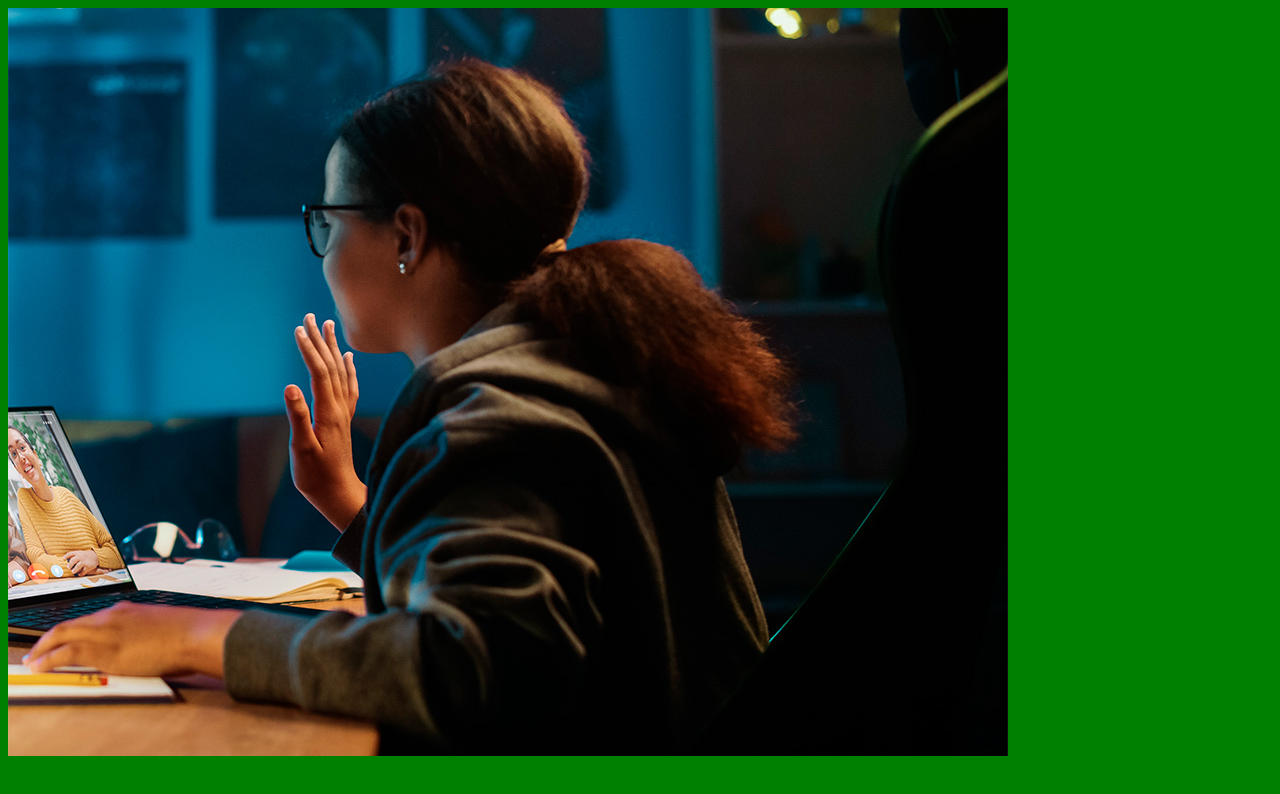
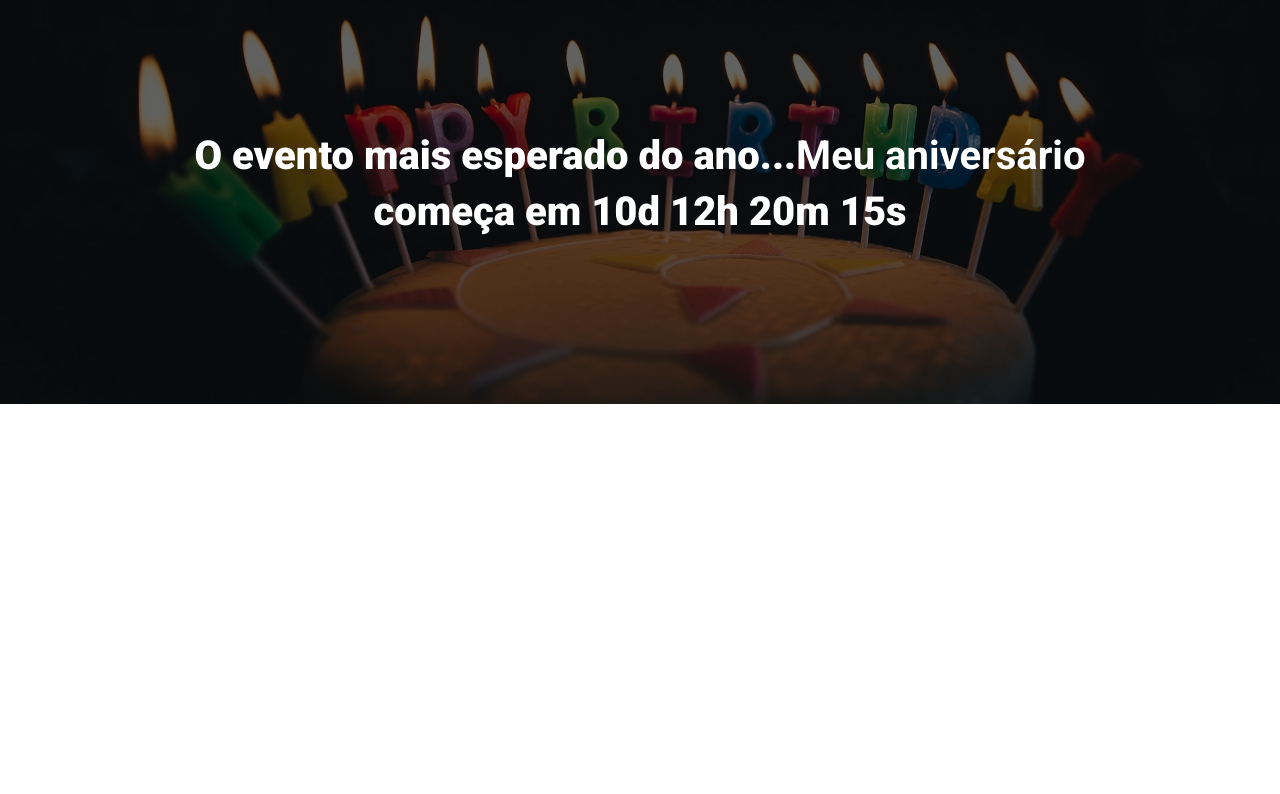
Before and after one commit to naymaisa/techtalks.ebac, a website built with Parcel: page src/index.html in a window 1280 px wide. Built offline with nearby package versions, Linux system fonts and the light colour scheme.

Commit message:
hero pronto

```diff
--- a/src/index.html
+++ b/src/index.html
@@ -4,12 +4,23 @@
 <head>
     <meta charset="UTF-8">
     <meta name="viewport" content="width=device-width, initial-scale=1.0">
-    <title>Document</title>
+    <title>My birthday</title>
+
+    <link rel="preconnect" href="https://fonts.googleapis.com">
+    <link rel="preconnect" href="https://fonts.gstatic.com" crossorigin>
+    <link href="https://fonts.googleapis.com/css2?family=Roboto:wght@400;700;900&display=swap" rel="stylesheet">
     <link rel="stylesheet" href="styles/main.scss">
+
 </head>
 
 <body>
-    <img src="./images/backend.png" alt="">
+    <header class="hero">
+        <div class="container">
+            <p class="hero__text">
+                O evento mais esperado do ano...<strong>Meu aniversário</strong> começa em 10d 12h 20m 15s
+            </p>
+        </div>
+    </header>
 
 
 
--- /dev/null
+++ b/src/styles/_hero.scss
@@ -0,0 +1,44 @@
+.hero {
+    padding-top: 64px;
+    padding-bottom: 100px;
+    background-image: url(../images/cake-1835443_1920.jpg);
+    background-repeat: no-repeat;
+    background-size: cover;
+    position: relative;
+
+    .container {
+        position: relative;
+    }
+
+    &::before {
+        position: absolute;
+        top: 0;
+        left: 0;
+        width: 100%;
+        height: 100%;
+        background-color: #000;
+        content: '';
+        opacity: 0.6;
+    }
+
+    &__text {
+        margin-top: 64px;
+        margin-bottom: 64px;
+        font-size: 40px;
+        line-height: 56px;
+        color: #fff;
+        font-weight: 800;
+        text-align: center;
+    }
+
+    @media (max-width: 640px) {
+        padding: 40px 0;
+
+        &__text {
+            font-size: 22px;
+            line-height: 24px;
+            margin: 24px 0;
+        }
+    }
+
+}
--- a/src/styles/main.scss
+++ b/src/styles/main.scss
@@ -1,3 +1,24 @@
-body {
-    background-color: green;
+@use 'hero';
+
+
+* {
+    margin: 0;
+    padding: 0;
+    box-sizing: border-box;
+    font-family: Roboto, sans-serif;
 }
+
+.container {
+    max-width: 960px;
+    width: 100%;
+    margin: 0 auto;
+
+    @media (max-width: 640px) {
+        max-width: 80%;
+
+    }
+
+    @media (max-width: 1024px) {
+        max-width: 90%;
+    }
+}
```
Also changed, not shown: src/images/balloons-1211008_1280-removebg-preview.png (added), src/images/balloons-1211008_1280.jpg (added), src/images/cake-1835443_1920.jpg (added).
